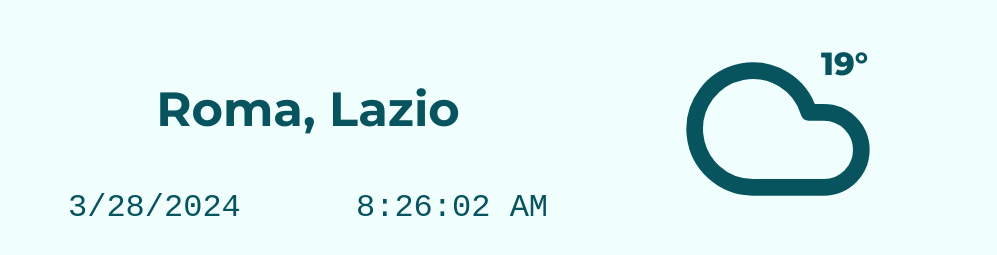
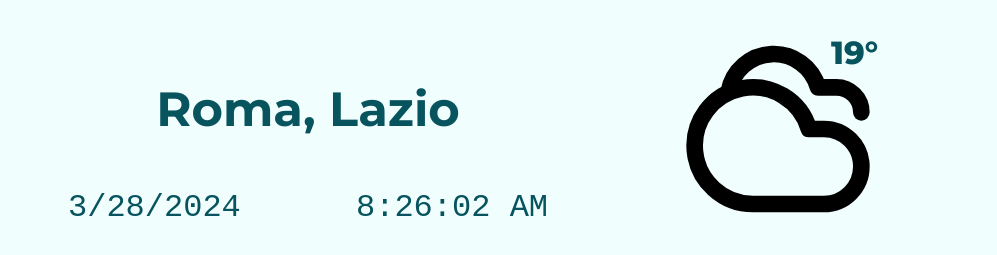
Before and after one commit to ascappa/weather, a plain HTML site: page index.html in a window 1280 px wide. Shown: the part 95-350 px from the top of the page, without its empty margins (142-1139 px from the left). Drawn offline with nearby package versions, Linux system fonts and the light colour scheme; no server answers.

Commit message:
Add icons

```diff
--- a/index.html
+++ b/index.html
@@ -42,7 +42,7 @@
         <p id="city-time"></p>
       </article>
       <div id="city-weather">
-        <i data-lucide="cloud"></i>
+        <img class="icon" src="./assets/clouds.svg" alt="Una nuvola">
         <p class="weather"></p>
         <p class="temperature">19°</p>
       </div>
--- a/index.js
+++ b/index.js
@@ -8,6 +8,7 @@ const cityWeatherNameEl = document.querySelector("#city-weather .weather");
 const citySearchFormEl = document.getElementById("citySearchForm");
 const cityTemperatureEl = document.querySelector("#city-weather .temperature");
 const cityListEl = document.getElementById("city-list");
+const cityWeatherIconEl = document.querySelector("#city-weather img")
 let timeId;
 timeId = setInterval(() => {
   const currentDate = new Date();
@@ -33,6 +34,8 @@ citySearchFormEl.addEventListener("submit", async (e) => {
   fetchWeather(lon, lat).then((data) => {
     cityWeatherNameEl.textContent = data.weather[0].main;
     cityTemperatureEl.textContent = Math.round(data.main.temp) + "°";
+    cityWeatherIconEl.src = "./assets/" + data.weather[0].main.toLowerCase() + ".svg"
+    cityWeatherIconEl.alt = data.weather[0].main.toLowerCase()
     cityNameEl.textContent = formData.get("q")
     locale = data.sys.country.toLowerCase() + "-" + data.sys.country;
     console.log(locale)
--- a/styles/style.css
+++ b/styles/style.css
@@ -185,18 +185,15 @@ input[type="search"]::placeholder {
   gap: 0.5rem;
 }
 
-#city-list {
-
-}
-#city-weather svg {
+#city-weather img {
   width: 200px;
   height: unset;
   aspect-ratio: 1;
 }
 #city-weather .temperature {
   position: absolute;
-  top: 5%;
-  right: 5%;
+  top: 0;
+  right: 0;
   font-size: 2rem;
   margin: 0;
 }
```
Also changed, not shown: assets/clouds.svg (added), assets/rain.svg (added).
